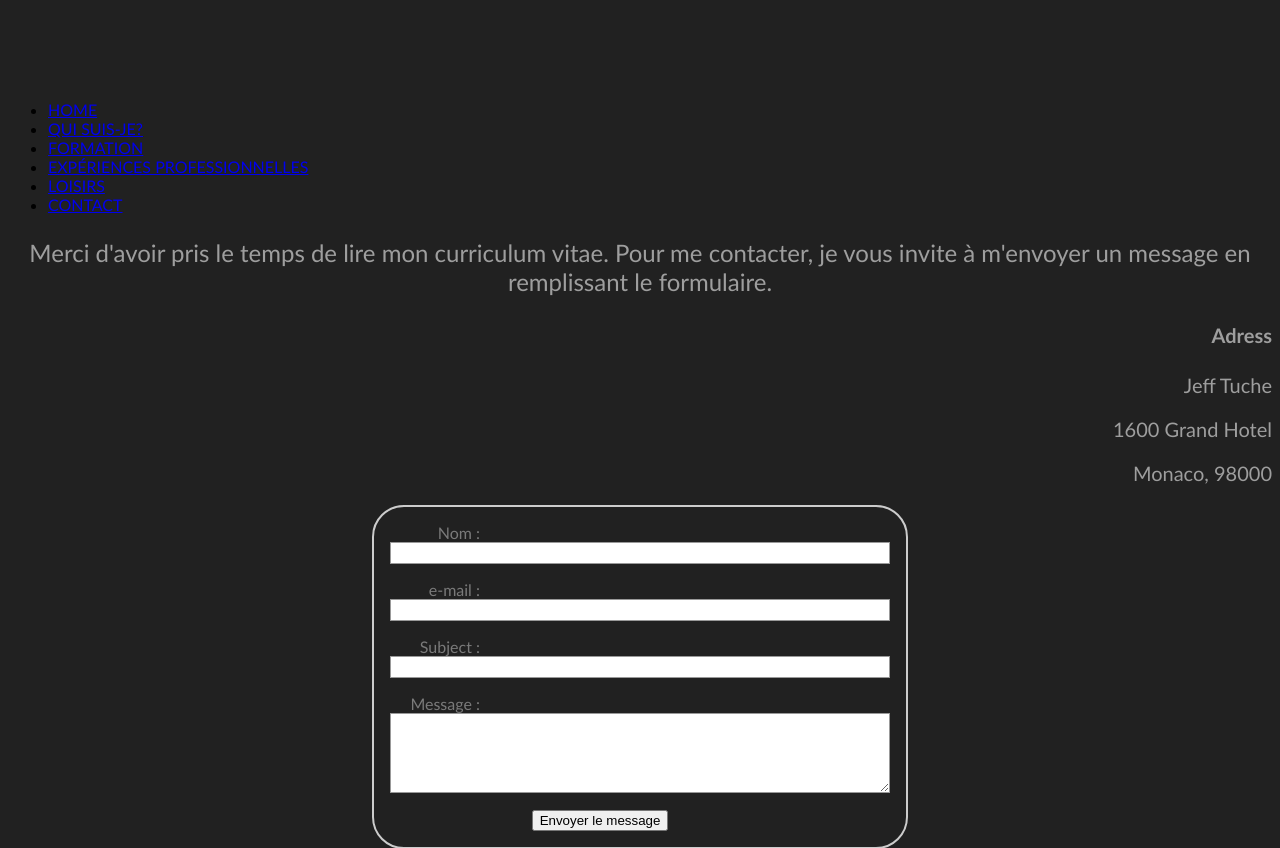
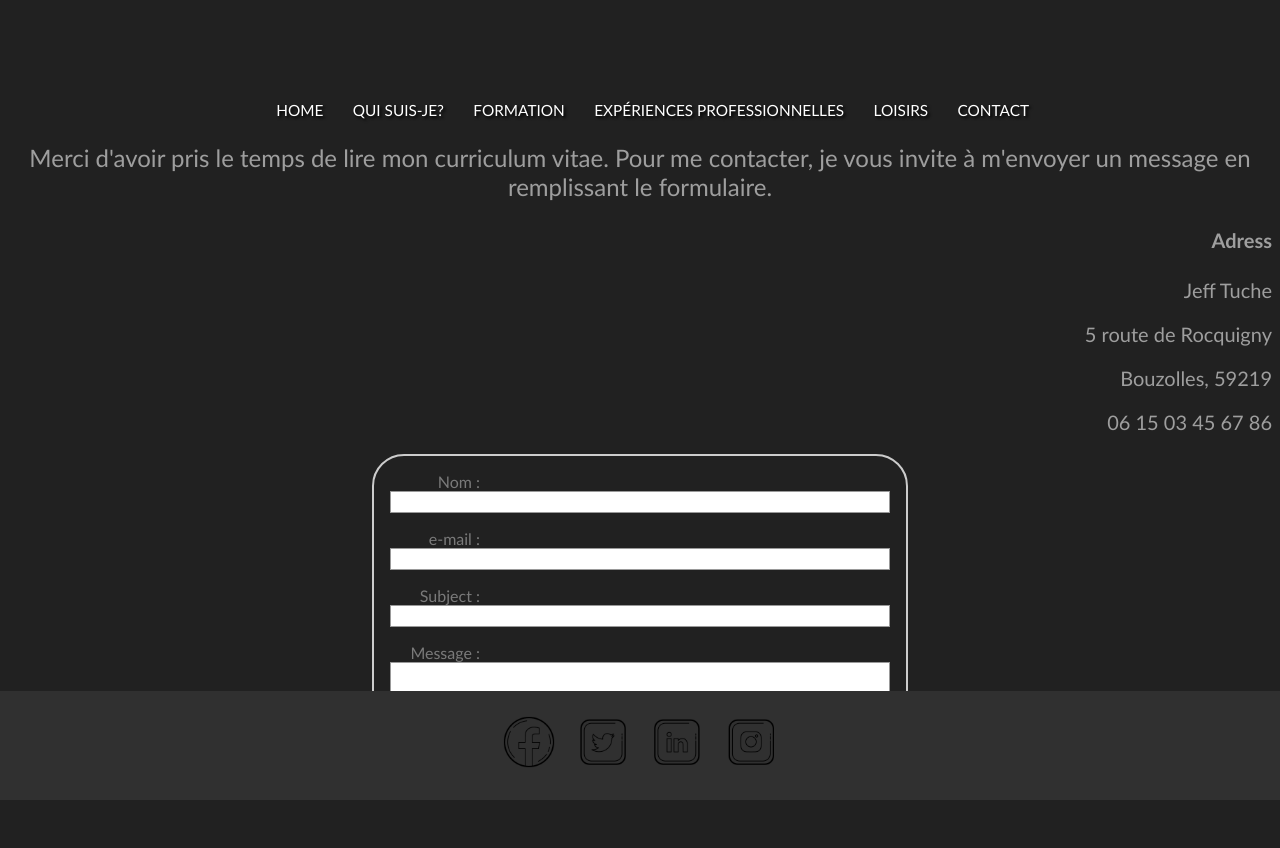
Before and after one commit to KadirALBOSTAN/Projet1, a PHP site: page /contact.php in a window 1280 px wide. Shown: the top 848 px of the page. After the commit the page ends 800 px from the top, so only its background shows below. Run offline with PHP 8.4, Linux system fonts and the light colour scheme.

Commit message:
mise à jours

```diff
--- a/contact.php
+++ b/contact.php
@@ -6,6 +6,10 @@
     <meta charset="UTF-8" >
         <title>Page de contacte</title>
         <link href="contact.css" media="all" rel="stylesheet" type="text/css" />
+        <!-- NAVBAR RESPONSIVE & FOOTER-->
+        <link rel="stylesheet" media="screen and (min-width: 1025px)" href="navbar_footer_CSS/header.css">
+        <link rel="stylesheet" media="screen and (max-width: 1024px)" href="navbar_footer_CSS/burgerMenu.css">
+        <link rel="stylesheet" href="navbar_footer_CSS/footer.css">
     </head>
     <body>
     <header>
@@ -22,8 +26,9 @@
         </div>
         <div class="adressetext">
             <p>Jeff Tuche</p>
-            <p>1600 Grand Hotel</p>
-            <p>Monaco, 98000</p>
+            <p>5 route de Rocquigny</p>
+            <p>Bouzolles, 59219</p>
+            <p>06 15 03 45 67 86</p>
         </div>
     </div>
     <form action="/ma-page-de-traitement" method="post">
@@ -49,6 +54,7 @@
     </form>
     <footer>
         <?php include('footer.php'); ?>
+
     </footer>
     </body>
 </html>
```
